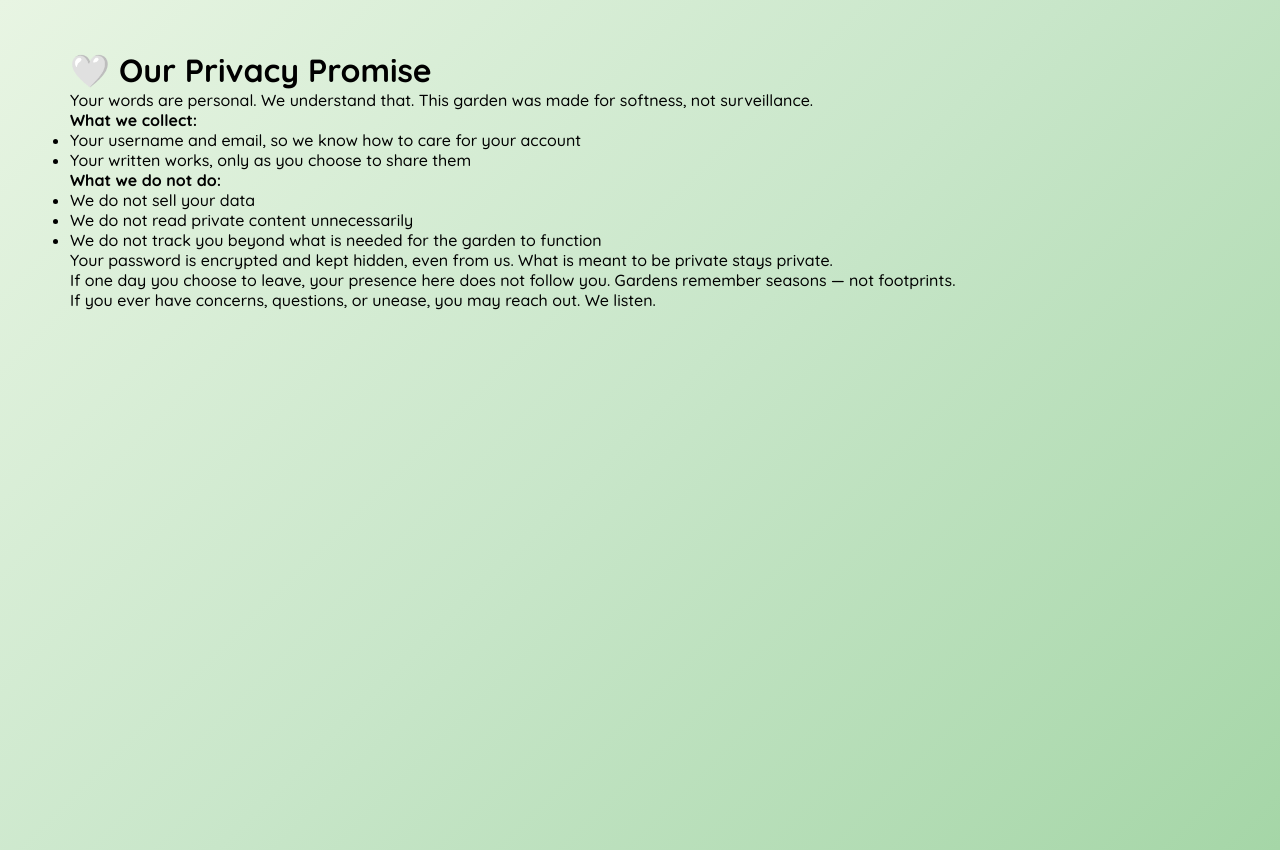
After one commit to kyatto-sys/Garden-of-Words, a PHP site: page /privacy.php in a window 1280 px wide. The commit adds this page. Run offline with PHP 8.4, Linux system fonts and the light colour scheme.

Commit message:
minor additions

```diff
--- a/home.php
+++ b/home.php
@@ -52,7 +52,7 @@ $user_data = mysqli_fetch_assoc($user_result);
         <!-- Welcome Card -->
         <div class="welcome-card">
             <h1>Welcome back, <?php echo htmlspecialchars($username); ?>! 🍵</h1>
-            <p>Your personal matcha postcard garden awaits</p>
+            <p>Your personal garden awaits</p>
             <div class="user-info">
                 <strong>Email:</strong> <?php echo htmlspecialchars($user_data['email']); ?>
                 <br>
--- a/login.php
+++ b/login.php
@@ -323,7 +323,7 @@ if ($_SERVER['REQUEST_METHOD'] == 'POST') {
     <div class="auth-container">
         <div class="auth-box">
             <h1>🌿 Garden of Words</h1>
-            <p class="subtitle">Share your heart through our postcards</p>
+            <p class="subtitle">Share your heart through our community!</p>
 
             <?php if ($error): ?>
                 <div class="alert alert-error"><?php echo htmlspecialchars($error); ?></div>
--- /dev/null
+++ b/privacy.php
@@ -0,0 +1,46 @@
+<!DOCTYPE html>
+<html lang="en">
+<head>
+    <meta charset="UTF-8">
+    <title>Privacy Promise 🤍</title>
+    <link rel="stylesheet" href="includes/style.css">
+</head>
+<body>
+    <div class="container">
+        <h1>🤍 Our Privacy Promise</h1>
+
+        <p>
+            Your words are personal. We understand that.
+            This garden was made for softness, not surveillance.
+        </p>
+
+        <p><strong>What we collect:</strong></p>
+        <ul>
+            <li>Your username and email, so we know how to care for your account</li>
+            <li>Your written works, only as you choose to share them</li>
+        </ul>
+
+        <p><strong>What we do not do:</strong></p>
+        <ul>
+            <li>We do not sell your data</li>
+            <li>We do not read private content unnecessarily</li>
+            <li>We do not track you beyond what is needed for the garden to function</li>
+        </ul>
+
+        <p>
+            Your password is encrypted and kept hidden, even from us.
+            What is meant to be private stays private.
+        </p>
+
+        <p>
+            If one day you choose to leave, your presence here does not follow you.
+            Gardens remember seasons — not footprints.
+        </p>
+
+        <p>
+            If you ever have concerns, questions, or unease,
+            you may reach out. We listen.
+        </p>
+    </div>
+</body>
+</html>
```
Also changed, not shown: register.php (+37 -0 lines), terms.php (added, +37 -0 lines).
